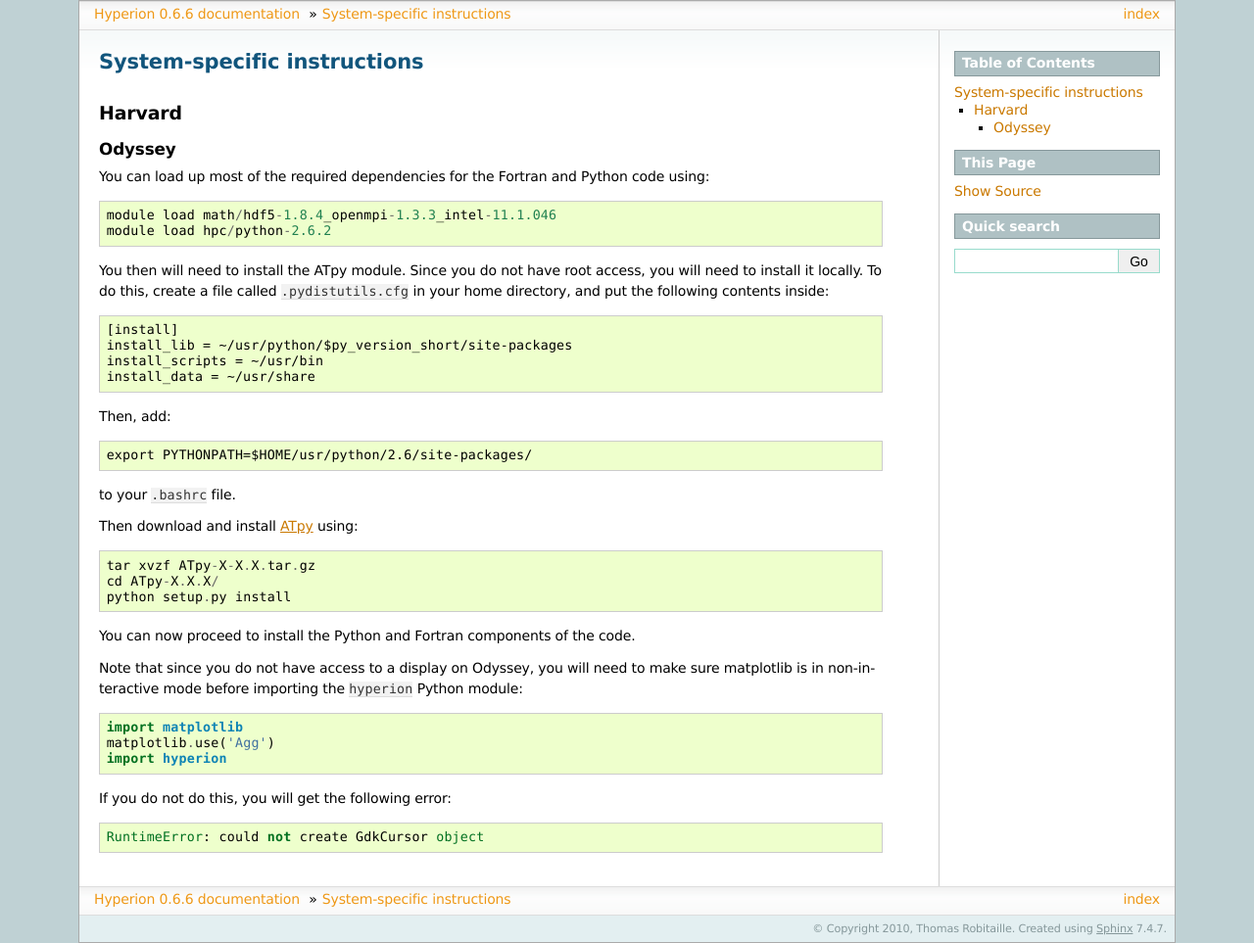
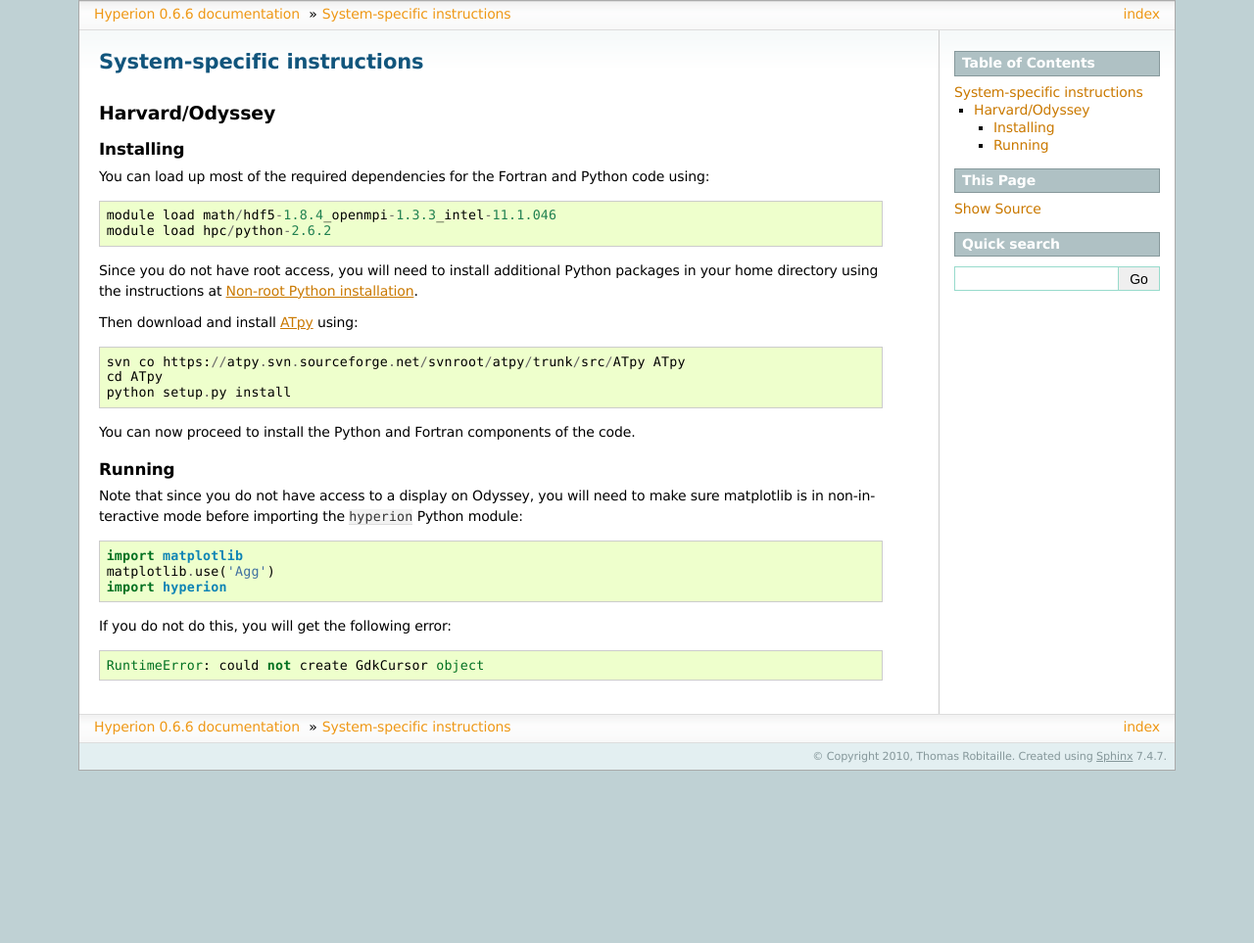
Before and after one commit to hyperion-rt/hyperion, a Sphinx documentation site: the page built from documentation/source/specific_systems.rst, in a window 1280 px wide. Shown: the whole page at 98% size. Built offline with Sphinx 7.4.7, drawn with Linux system fonts in a browser that asks for light colours; formulas are drawn with MathJax 3; after the commit the page ends 900 px from its top, so only the background shows below that.

Commit message:
More instructions for installing Hyperion on Odyssey

```diff
--- a/documentation/source/installation.rst
+++ b/documentation/source/installation.rst
@@ -15,7 +15,7 @@ dependencies installed:
    fortran_dependencies.rst
    python_dependencies.rst
 
-For instructions for specific computer clusters, see the :ref:`specific` instead.
+.. note:: For instructions for specific computer clusters, see the :ref:`specific` instead, then proceed to the instructions for installing Hyperion below.
 
 Hyperion
 ========
@@ -37,7 +37,7 @@ to install the Fortran code. By default, the binaries will be written to ``/usr/
 To check that the Fortran binaries are correctly installed, try typing::
 
     $ hyperion_sph
-    Usage: bin/rt input_file output_file
+    Usage: hyperion input_file output_file
 
 If you get::
 
--- a/documentation/source/python_dependencies.rst
+++ b/documentation/source/python_dependencies.rst
@@ -36,7 +36,7 @@ then the module is not installed. If you see this
 
 then the module is already installed.
 
-.. note:: If you do not have root access to the machine you are using, then follow the instructions at `astropython <http://www.astropython.org/tutorial/2010/1/User-rootsudo-free-installation-of-Python-modules>`_ to install the modules into your home directory. In addition, you should not ever include ``sudo`` in any of the commands.
+.. note:: If you do not have root access to the machine you are using, then follow the instructions in :ref:`nonrootpython` to install the modules into your home directory. In addition, you should not ever include ``sudo`` in any of the commands.
 
 Python newbies
 ==============
--- a/documentation/source/specific_systems.rst
+++ b/documentation/source/specific_systems.rst
@@ -4,37 +4,29 @@
 System-specific instructions
 ============================
 
-Harvard
-=======
+Harvard/Odyssey
+===============
 
-Odyssey
--------
+Installing
+----------
 
 You can load up most of the required dependencies for the Fortran and Python code using::
 
     module load math/hdf5-1.8.4_openmpi-1.3.3_intel-11.1.046
     module load hpc/python-2.6.2
 
-You then will need to install the ATpy module. Since you do not have root access, you will need to install it locally. To do this, create a file called ``.pydistutils.cfg`` in your home directory, and put the following contents inside::
-
-    [install]
-    install_lib = ~/usr/python/$py_version_short/site-packages
-    install_scripts = ~/usr/bin
-    install_data = ~/usr/share
-
-Then, add::
-
-    export PYTHONPATH=$HOME/usr/python/2.6/site-packages/
-
-to your ``.bashrc`` file.
+Since you do not have root access, you will need to install additional Python packages in your home directory using the instructions at :ref:`nonrootpython`.
 
 Then download and install `ATpy <http://atpy.sourceforge.net/>`_ using::
 
-    tar xvzf ATpy-X-X.X.tar.gz
-    cd ATpy-X.X.X/
+    svn co https://atpy.svn.sourceforge.net/svnroot/atpy/trunk/src/ATpy ATpy
+    cd ATpy
     python setup.py install
 
 You can now proceed to install the Python and Fortran components of the code.
+
+Running
+-------
 
 Note that since you do not have access to a display on Odyssey, you will need to make sure matplotlib is in non-interactive mode before importing the ``hyperion`` Python module::
 
```
Also changed, not shown: other parts of documentation/source/installation.rst (+1 -1 lines), documentation/source/python_non_root.rst (added, +23 -0 lines).
